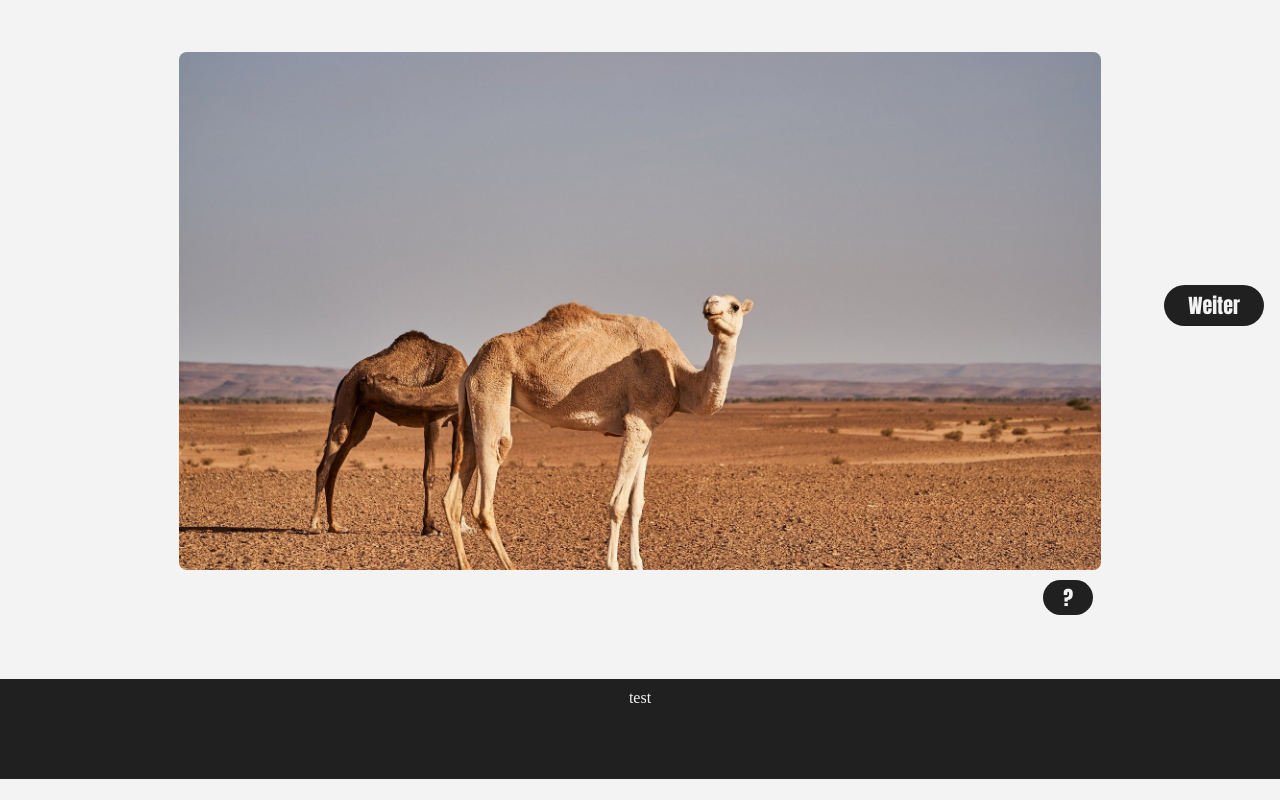
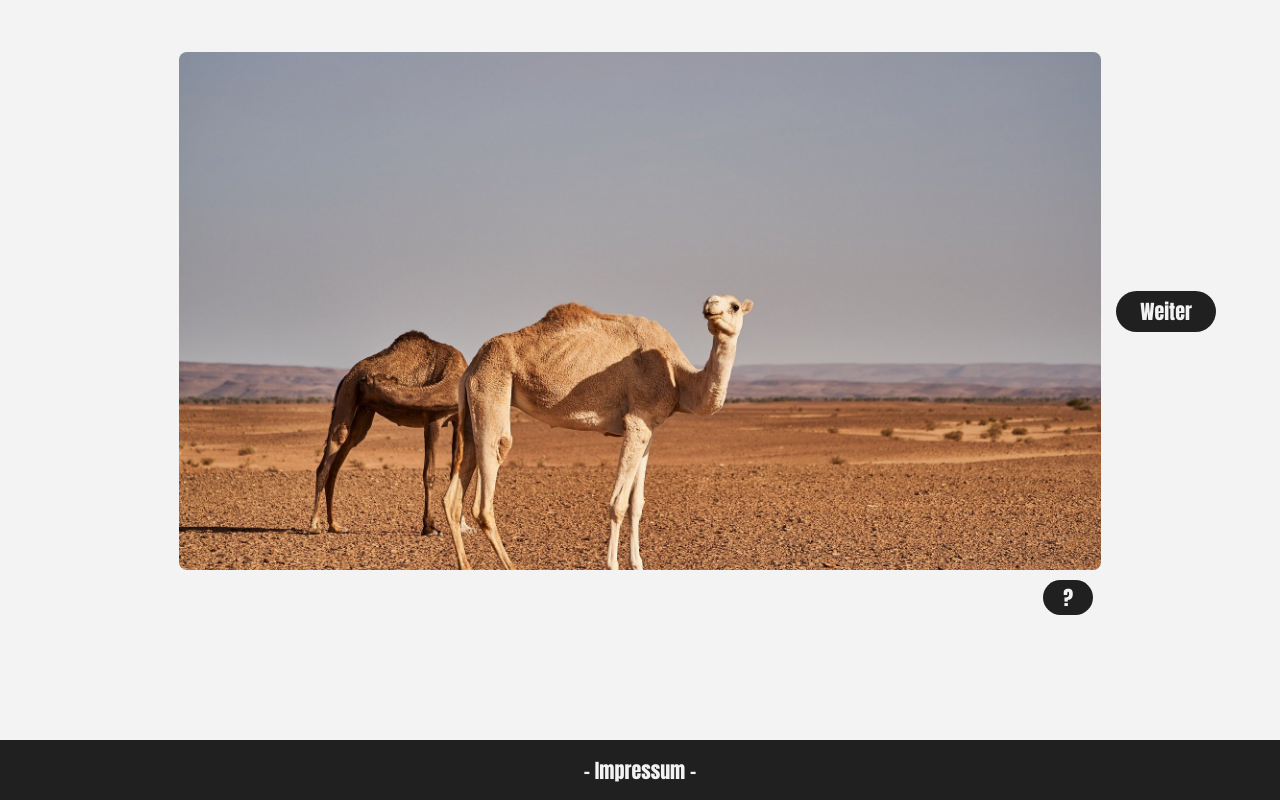
Before and after one commit to YourInternationalMate/DLC_Betrugsmaschen, a React (Create React App) app in the folder betrugs_app/: page /phishing in a window 1280 px wide. Shown: the part 458-1258 px from the top of the page. Before the commit the page ends 1237 px from the top, so only its background shows below. Built offline with nearby package versions, Linux system fonts and the light colour scheme.

Commit message:
Footer gestyled

```diff
--- a/betrugs_app/src/App.css
+++ b/betrugs_app/src/App.css
@@ -1,5 +1,11 @@
+.app-root {
+  min-height: 100vh;
+  display: flex;
+  flex-direction: column;
+}
+
 .app-shell {
-  margin: 0 5% 5% 5% ;
+  margin: 0 5% 5% 5%;
   display: flex;
   flex-direction: column;
   align-items: flex-start;
@@ -7,7 +13,7 @@
 }
 
 main h1 {
-    margin: 0;
+  margin: 0;
 }
 
 main {
@@ -15,3 +21,15 @@ main {
   flex-direction: column;
   gap: 20px;
 }
+
+footer {
+  margin-top: auto;
+}
+
+.impressum-btn {
+  border: 0;
+  background-color: #00000000;
+  color: #f3f3f3;
+  font-family: Impact, Haettenschweiler, "Arial Narrow", sans-serif;
+  font-size: 20px;
+}
--- a/betrugs_app/src/App.jsx
+++ b/betrugs_app/src/App.jsx
@@ -9,6 +9,7 @@ import OnlineShopping from "./pages/4_OnlineShopping.jsx";
 import KiBetrug from "./pages/5_KiBetrug.jsx";
 import Verhalten from "./pages/6_Verhalten.jsx";
 import Zusammenfassung from "./pages/7_Zusammenfassung.jsx";
+import Impressum from "./pages/Impressum.jsx";
 
 const COUNTER_KEY = "progress-count";
 const ITEM_PREFIX = "progress";
@@ -58,19 +59,79 @@ function App() {
 
   return (
     <>
-    <Navigation items={items} />
-    <div className="app-shell">
-      <Routes>
-        <Route path="/" element={<Einleitung onFinish={() => toggleChecked("/", "/phishing")} />} />
-        <Route path="/phishing" element={<Phishing onFinish={() => toggleChecked("/phishing", "/socialengineering")} />} />
-        <Route path="/socialengineering" element={<SocialEngineering onFinish={() => toggleChecked("/socialengineering", "/onlineshopping")} />} />
-        <Route path="/onlineshopping" element={<OnlineShopping onFinish={() => toggleChecked("/onlineshopping", "/kibetrug")} />} />
-        <Route path="/kibetrug" element={<KiBetrug onFinish={() => toggleChecked("/kibetrug", "/verhalten")} />} />
-        <Route path="/verhalten" element={<Verhalten onFinish={() => toggleChecked("/verhalten", "/zusammenfassung")} />} />
-        <Route path="/zusammenfassung" element={<Zusammenfassung onFinish={() => toggleChecked("/zusammenfassung", "/zusammenfassung")} />} />
-      </Routes>
-    </div>
-    <footer>test</footer>
+      <div className="app-root">
+        <Navigation items={items} />
+        <div className="app-shell">
+          <Routes>
+            <Route
+              path="/"
+              element={
+                <Einleitung onFinish={() => toggleChecked("/", "/phishing")} />
+              }
+            />
+            <Route
+              path="/phishing"
+              element={
+                <Phishing
+                  onFinish={() =>
+                    toggleChecked("/phishing", "/socialengineering")
+                  }
+                />
+              }
+            />
+            <Route
+              path="/socialengineering"
+              element={
+                <SocialEngineering
+                  onFinish={() =>
+                    toggleChecked("/socialengineering", "/onlineshopping")
+                  }
+                />
+              }
+            />
+            <Route
+              path="/onlineshopping"
+              element={
+                <OnlineShopping
+                  onFinish={() => toggleChecked("/onlineshopping", "/kibetrug")}
+                />
+              }
+            />
+            <Route
+              path="/kibetrug"
+              element={
+                <KiBetrug
+                  onFinish={() => toggleChecked("/kibetrug", "/verhalten")}
+                />
+              }
+            />
+            <Route
+              path="/verhalten"
+              element={
+                <Verhalten
+                  onFinish={() =>
+                    toggleChecked("/verhalten", "/zusammenfassung")
+                  }
+                />
+              }
+            />
+            <Route
+              path="/zusammenfassung"
+              element={
+                <Zusammenfassung
+                  onFinish={() =>
+                    toggleChecked("/zusammenfassung", "/zusammenfassung")
+                  }
+                />
+              }
+            />
+            <Route path="/impressum" element={<Impressum />} />
+          </Routes>
+        </div>
+        <footer>
+          <button className="impressum-btn" onClick={() => navigate("/impressum")}>- Impressum -</button>
+        </footer>
+      </div>
     </>
   );
 }
--- a/betrugs_app/src/components/finish-btn/FinishButton.css
+++ b/betrugs_app/src/components/finish-btn/FinishButton.css
@@ -1,7 +1,7 @@
 .finish-btn {
-    position: fixed;
-    bottom: 16px;
-    right: 16px;
+  position: sticky;
+  bottom: 10px;
+  align-self: flex-end;
   background-color: var(--txt-color);
   color: var(--bg-color);
   width: 100px;
@@ -10,9 +10,16 @@
   border: 0;
   font-family: Impact, Haettenschweiler, 'Arial Narrow Bold', sans-serif;
   font-size: 20px;
-    margin-left: 10%;
 }
 
 .finish-btn:active {
   background-color: var(--btn-disabled);
 }
+
+@media (max-width: 620px) {
+  .finish-btn {
+    position: fixed;
+    bottom: 9vh;
+    right: 10px;
+  }
+}
--- a/betrugs_app/src/index.css
+++ b/betrugs_app/src/index.css
@@ -42,9 +42,9 @@ footer {
   display: flex;
   flex-direction: column;
   align-items: center;
-  background-color: var(--txt-color);
-  color: var(--bg-color);
-  height: 10vh;
+  justify-content: center;
+  background-color: var(--footer);
+  height: 5vh;
   padding: 10px;
 }
 
@@ -139,6 +139,7 @@ footer {
 [data-theme="dark"] {
   --bg-color: #202020;
   --txt-color: #f3f3f3;
+  --footer: #161616;
   --btn-disabled: #6f6f6f;
   --correct: #2e9f35;
   --incorrect: #c54b4b;
@@ -148,6 +149,7 @@ footer {
 [data-theme="light"] {
   --bg-color: #f3f3f3;
   --txt-color: #202020;
+  --footer: #202020;
   --btn-disabled: #6f6f6f;
   --correct: #1b5e20;
   --incorrect: #b71c1c;
--- a/betrugs_app/src/pages/Impressum.jsx
+++ b/betrugs_app/src/pages/Impressum.jsx
@@ -1,3 +1,5 @@
+import { useEffect } from "react";
+
 function Impressum() {
   useEffect(() => {
     window.scrollTo(0, 0);
```
Lines whose indentation alone changed are shown as unchanged.
